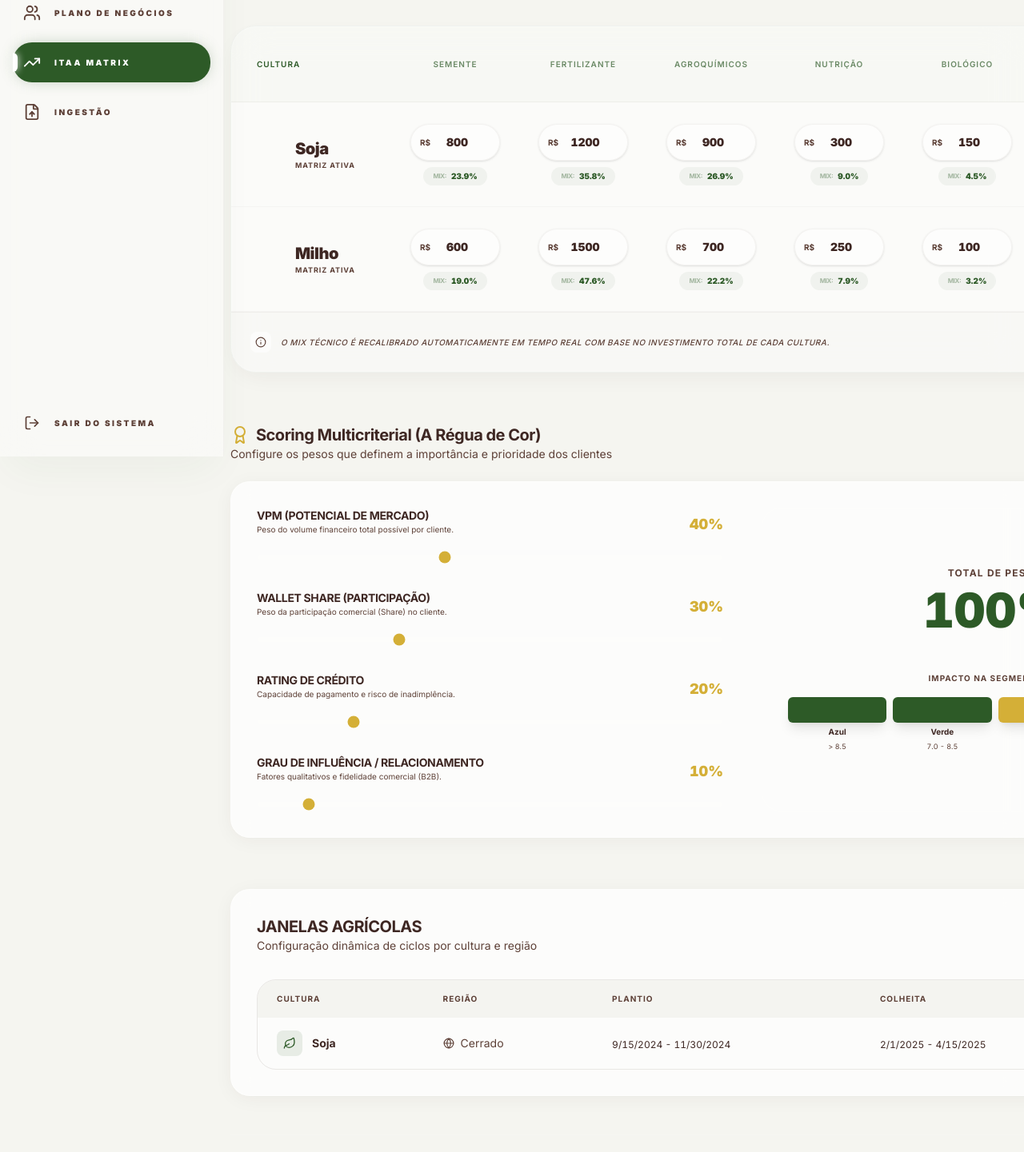
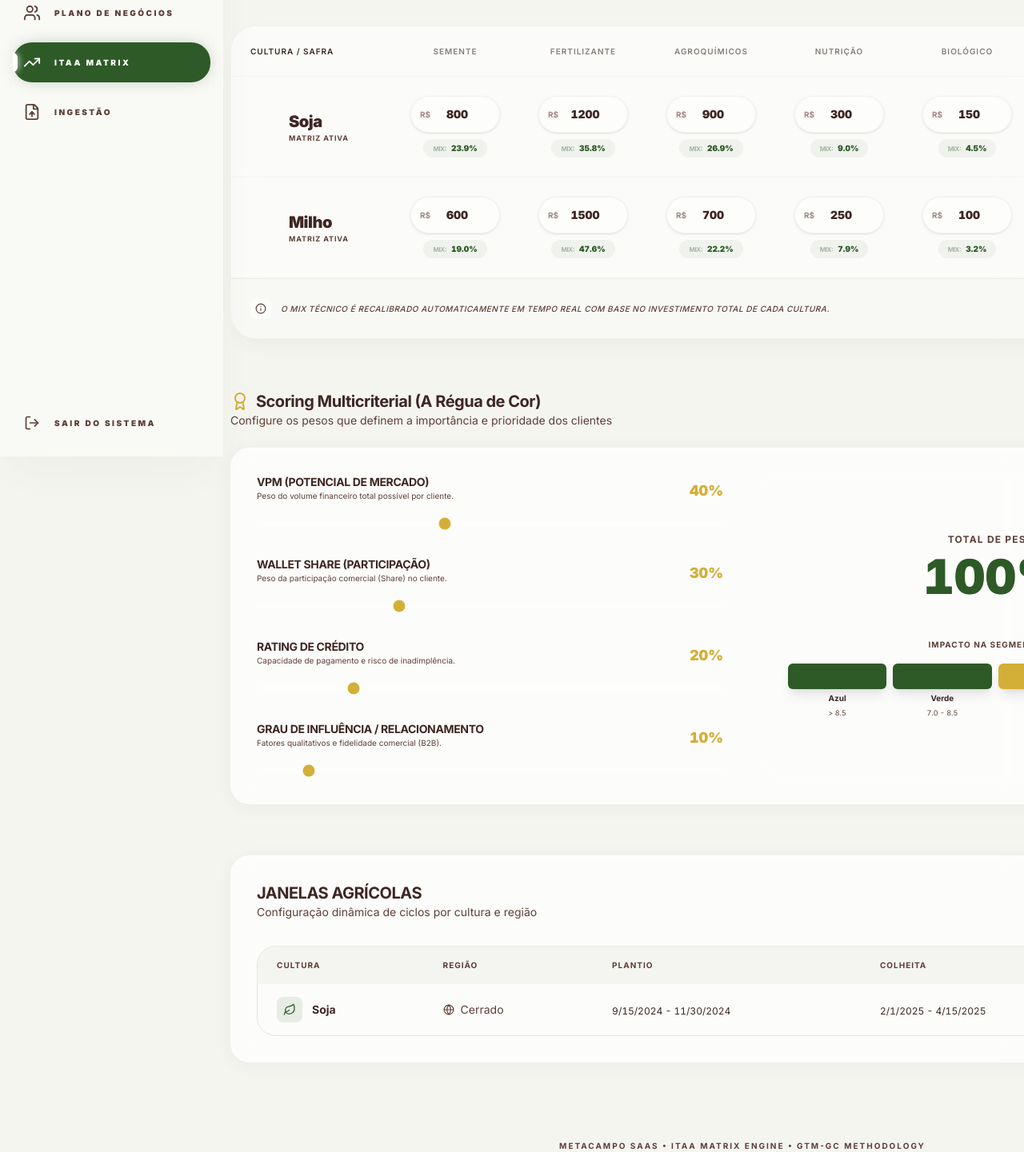
Before and after one commit to Sagrado-Express/Metacampo, a Next.js app: page /admin in a window 1280 px wide. Shown: the part 229-1670 px from the top of the page at 80% size. Built offline with nearby package versions, Linux system fonts and the light colour scheme.

Commit message:
refactor: standardize ITAA Matrix nomenclature, fix sticky header + emerald focus ring, remove Valora branding

```diff
--- a/src/app/admin/page.tsx
+++ b/src/app/admin/page.tsx
@@ -55,7 +55,7 @@ export default function AdminPage() {
 
       <footer className="pt-12 border-t border-white/10 text-center">
         <p className="text-[10px] text-muted-foreground uppercase font-bold tracking-[0.2em]">
-          Executive Insight Engine • Valora Design System
+          MetaCampo SaaS • ITAA Matrix Engine • GTM-GC Methodology
         </p>
       </footer>
     </div>
--- a/src/components/admin/ITAAConfig.tsx
+++ b/src/components/admin/ITAAConfig.tsx
@@ -104,15 +104,17 @@ export default function ITAAConfig() {
       >
         <div className="overflow-x-auto">
           <table className="w-full border-collapse">
-            <thead>
+            <thead className="sticky top-0 z-10 bg-white/90 backdrop-blur-md">
               <tr className="border-b border-border/50 bg-primary/[0.02]">
-                <th className="p-8 text-left label-finance min-w-[200px] text-primary">Cultura</th>
+                <th className="px-6 py-4 text-left label-finance min-w-[200px] text-[#3E2723]">
+                  Cultura / Safra
+                </th>
                 {SEGMENTOS.map((seg) => (
-                  <th key={seg} className="p-8 text-center label-finance min-w-[140px] text-primary/70">
+                  <th key={seg} className="px-6 py-4 text-center label-finance min-w-[140px] text-[#3E2723]/60">
                     {seg}
                   </th>
                 ))}
-                <th className="p-8 text-right label-finance min-w-[160px] bg-primary/5 text-primary">ITAA TOTAL</th>
+                <th className="px-6 py-4 text-right label-finance min-w-[160px] bg-primary/5 text-[#3E2723]">ITAA Matrix Total</th>
               </tr>
             </thead>
             <tbody>
@@ -125,7 +127,7 @@ export default function ITAAConfig() {
                     exit={{ opacity: 0, x: -20 }}
                     className="border-b border-border/30 hover:bg-white/60 transition-all group hover-lift"
                   >
-                    <td className="p-8">
+                    <td className="px-6 py-4">
                       <div className="flex items-center gap-4">
                         <button
                           onClick={() => removeCulture(cultura)}
@@ -150,12 +152,13 @@ export default function ITAAConfig() {
                         <td key={seg} className="p-6 text-center">
                           <div className="flex flex-col items-center gap-2">
                             <div className="relative group/input">
-                              <span className="absolute left-3 top-1/2 -translate-y-1/2 text-[10px] text-muted-foreground font-bold">R$</span>
+                              <span className="absolute left-3 top-1/2 -translate-y-1/2 text-[10px] text-muted-foreground/60 font-bold">R$</span>
                               <input
                                 type="number"
+                                min={0}
                                 value={value}
                                 onChange={(e) => handleValueChange(cultura, seg as Segmento, Number(e.target.value))}
-                                className="w-28 bg-white/50 border border-border/50 rounded-2xl py-3 pl-8 pr-3 text-center text-sm font-black font-tabular focus:ring-4 focus:ring-primary/10 focus:border-primary outline-none transition-all shadow-sm"
+                                className="w-28 bg-white/50 border border-border/50 rounded-2xl py-3 pl-8 pr-3 text-center text-sm font-black font-tabular text-[#3E2723] focus:ring-2 focus:ring-emerald-500/20 focus:border-emerald-500 outline-none transition-all shadow-sm"
                               />
                             </div>
                             <div className="flex items-center gap-1.5 px-3 py-1 bg-primary/5 rounded-full">
@@ -167,12 +170,12 @@ export default function ITAAConfig() {
                       );
                     })}
 
-                    <td className="p-8 text-right bg-primary/[0.03]">
-                      <div className="flex flex-col">
+                    <td className="px-6 py-4 text-right bg-primary/[0.03]">
+                       <div className="flex flex-col">
                         <span className="text-2xl font-black text-primary font-tabular tracking-tighter">
                           {new Intl.NumberFormat('pt-BR', { style: 'currency', currency: 'BRL' }).format(config.total)}
                         </span>
-                        <span className="text-[10px] font-black text-primary/40 uppercase tracking-[0.2em] mt-1">Summation Correct</span>
+                        <span className="text-[10px] font-black text-primary/40 uppercase tracking-[0.2em] mt-1">ITAA Matrix / ha</span>
                       </div>
                     </td>
                   </motion.tr>
--- a/src/components/ctv/workspaces/TabelaMae.tsx
+++ b/src/components/ctv/workspaces/TabelaMae.tsx
@@ -18,8 +18,8 @@ import {
 import { VpmService } from '@/domain/services/vpm.service'
 import { PerformanceBand, ITSEConfig } from '@/types/schema'
 
-// Mock IT-SE Reference for calculation (DNA Financeiro)
-const MOCK_ITSE_CONFIGS: ITSEConfig[] = [
+// Mock ITAA Matrix Reference for calculation (DNA Financeiro)
+const MOCK_ITAA_CONFIGS: ITSEConfig[] = [
   { id: '1', empresaId: 'e1', safraId: 's1', cultivoId: 'Soja', productSegmentId: 'Semente', valuePerHectare: 800 },
   { id: '2', empresaId: 'e1', safraId: 's1', cultivoId: 'Soja', productSegmentId: 'Fertilizante', valuePerHectare: 1200 },
   { id: '3', empresaId: 'e1', safraId: 's1', cultivoId: 'Soja', productSegmentId: 'Agroquímicos', valuePerHectare: 900 },
@@ -28,7 +28,7 @@ const MOCK_ITSE_CONFIGS: ITSEConfig[] = [
   { id: '6', empresaId: 'e1', safraId: 's1', cultivoId: 'Soja', productSegmentId: 'Regulador de Crescimento', valuePerHectare: 150 },
 ];
 
-const ITSE_TOTAL = MOCK_ITSE_CONFIGS.reduce((acc, c) => acc + c.valuePerHectare, 0); // 3550
+const ITAA_TOTAL = MOCK_ITAA_CONFIGS.reduce((acc, c) => acc + c.valuePerHectare, 0); // 3550
 
 interface ClienteInterativo {
   id: string;
--- a/src/domain/services/vpm.service.ts
+++ b/src/domain/services/vpm.service.ts
@@ -32,19 +32,19 @@ export class VpmService {
 
   /**
    * Calculates the Required Area (Simulação) based on Sales Goal and Target Share.
-   * Formula: Área Necessária = Meta de Venda ÷ (Share Alvo × IT-SE Total)
+   * Formula: Área Necessária = Meta de Venda ÷ (Share Alvo × ITAA Matrix Total)
    * Uses Safe Math to avoid float division issues.
    */
   static calculateRequiredArea(
     metaVenda: number,
     shareAlvoDecimal: number,
-    itseTotal: number,
+    itaaTotal: number,
     areaCadastrada: number
   ): { areaNecessaria: number; areaInvalida: boolean; alert?: string } {
-    if (shareAlvoDecimal <= 0 || itseTotal <= 0) return { areaNecessaria: 0, areaInvalida: false };
+    if (shareAlvoDecimal <= 0 || itaaTotal <= 0) return { areaNecessaria: 0, areaInvalida: false };
 
     // Safe Math: Calculate area and round to 2 decimal places properly
-    const rawArea = metaVenda / (shareAlvoDecimal * itseTotal);
+    const rawArea = metaVenda / (shareAlvoDecimal * itaaTotal);
     const areaNecessaria = Math.round(rawArea * 100) / 100;
 
     // Safe comparison using small epsilon to avoid float inconsistencies like 100.0000000001 > 100
```
Also changed, not shown: 1 other file (tests, documents, lock files or other folders).
